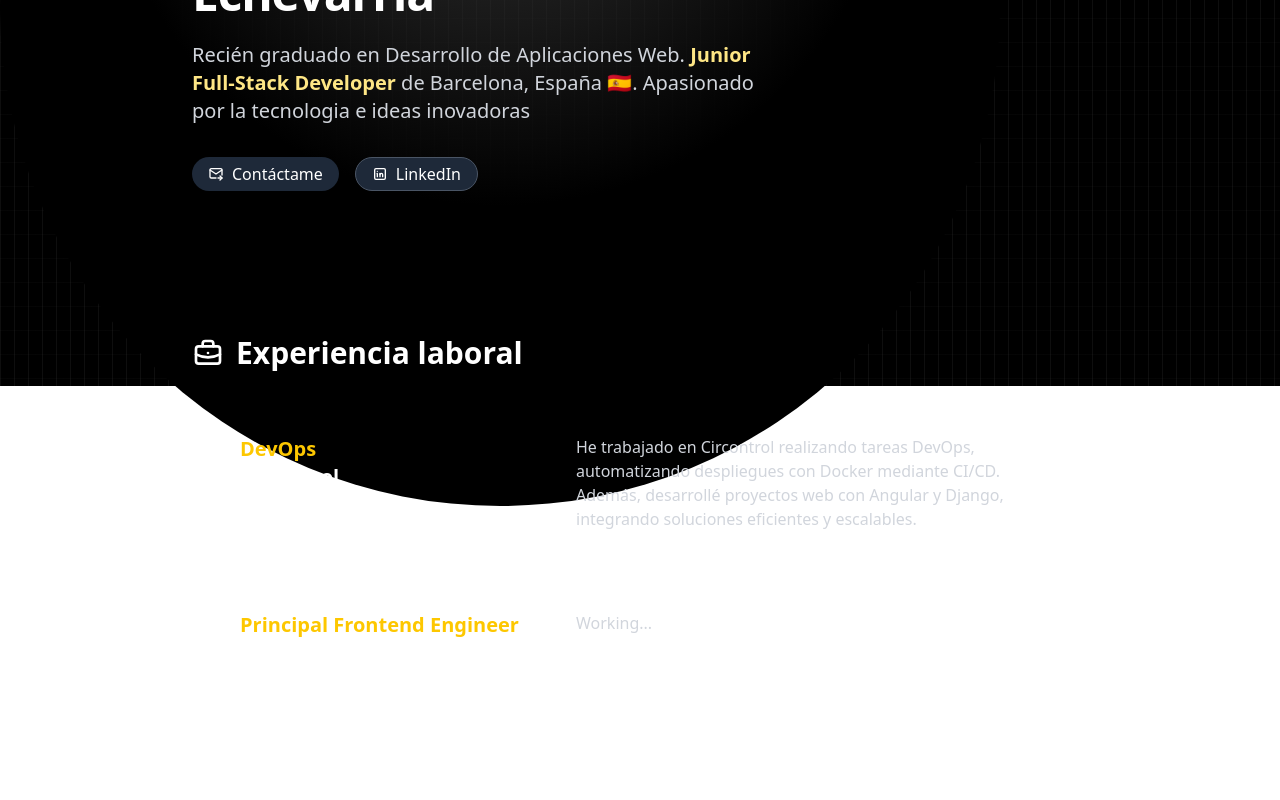
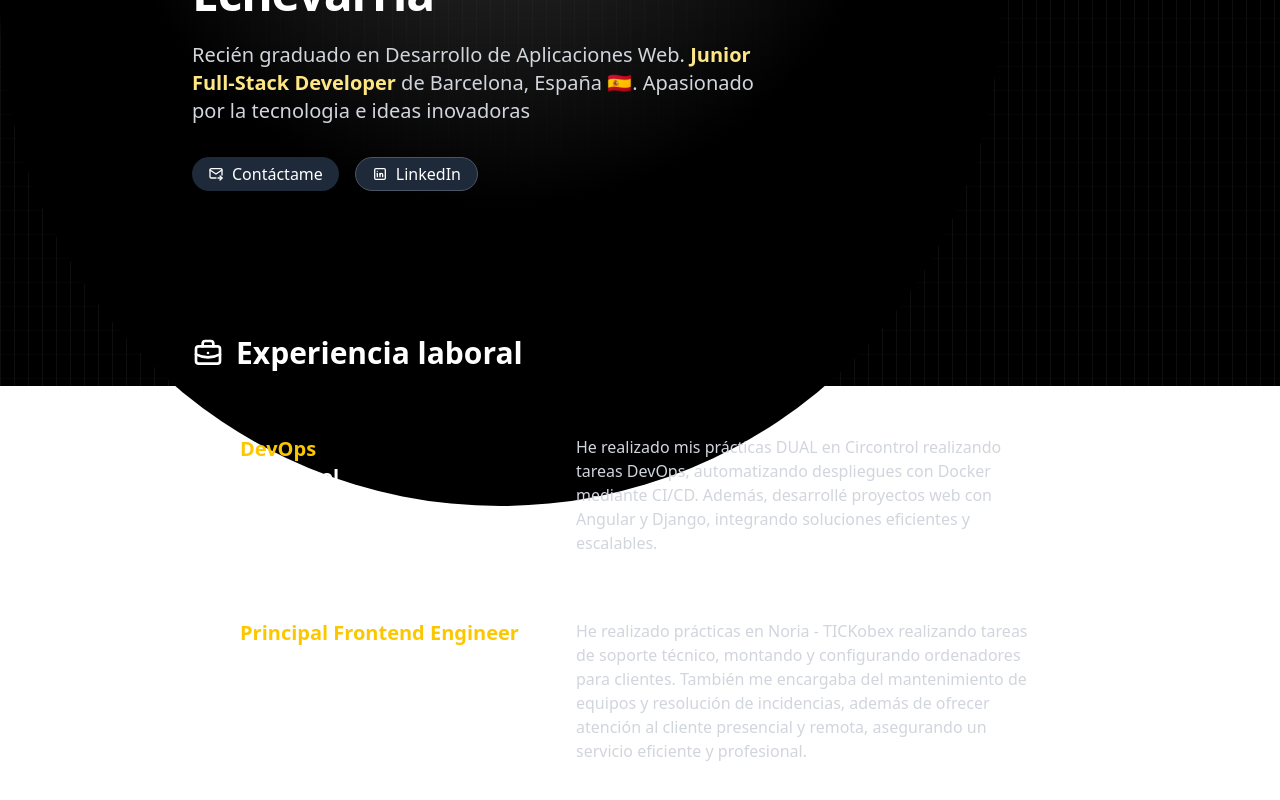
Before and after one commit to victorecheva/portfolio, an Angular app: page / in a window 1280 px wide. Shown: the part 414-1214 px from the top of the page. Built offline with nearby package versions, Linux system fonts and the light colour scheme.

Commit message:
Update experience descriptions for clarity and detail

```diff
--- a/src/app/experience/experience.html
+++ b/src/app/experience/experience.html
@@ -24,7 +24,7 @@
                     </div>
                 </div>
                 <div class="relative flex flex-col gap-2 pb-4 text-gray-300 md:col-span-3">
-                    He trabajado en Circontrol realizando tareas DevOps, automatizando despliegues
+                    He realizado mis prácticas DUAL en Circontrol realizando tareas DevOps, automatizando despliegues
                     con Docker mediante CI/CD. Además, desarrollé proyectos web con Angular y Django,
                     integrando soluciones eficientes y escalables.
                 </div>
@@ -41,7 +41,10 @@
                     </div>
                 </div>
                 <div class="relative flex flex-col gap-2 pb-4 text-gray-300 md:col-span-3">
-                    Working... </div>
+                    He realizado prácticas en Noria - TICKobex realizando tareas de soporte técnico,
+                    montando y configurando ordenadores para clientes.
+                    También me encargaba del mantenimiento de equipos y resolución de incidencias,
+                    además de ofrecer atención al cliente presencial y remota, asegurando un servicio eficiente y profesional. </div>
             </div>
         </li>
     </ol>
```
